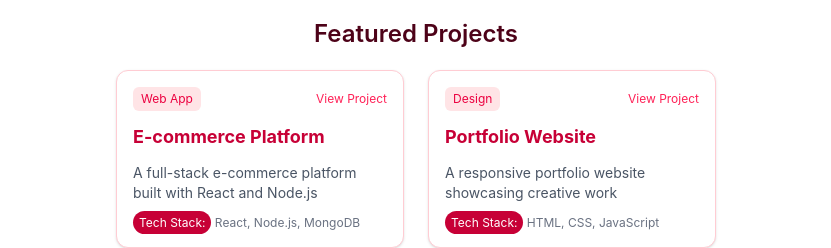
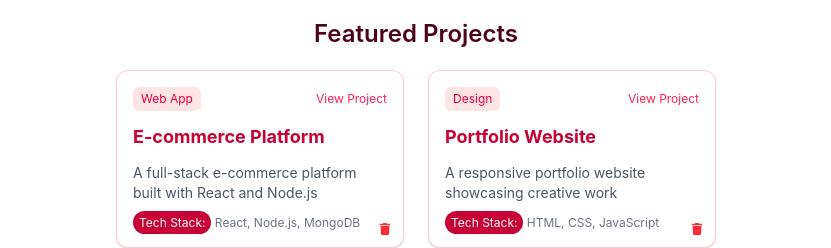
Before and after one commit to carolkithinji35-ai/Creative-Vault-projects-showcase, a React (Vite) app: page / in a window 1280 px wide. Shown: the part 738-986 px from the top of the page, without its empty margins (224-1055 px from the left). Built offline with nearby package versions, Linux system fonts and the light colour scheme.

Commit message:
Add delete functionality for projects in ProjectList and ProjectCard components

```diff
--- a/package.json
+++ b/package.json
@@ -11,7 +11,8 @@
   },
   "dependencies": {
     "react": "^19.2.5",
-    "react-dom": "^19.2.5"
+    "react-dom": "^19.2.5",
+    "react-icons": "^5.6.0"
   },
   "devDependencies": {
     "@eslint/js": "^10.0.1",
--- a/src/App.jsx
+++ b/src/App.jsx
@@ -60,6 +60,12 @@ function App() {
     });
   };
 
+  // delete project button
+  const handleDelete = (id) => {
+    const updatedProjects = projects.filter((project) => project.id !== id);
+    setProjects(updatedProjects);
+  };
+
   return (
     <>
       <Header />
@@ -70,7 +76,7 @@ function App() {
           handleSubmit={handleSubmit}
         />
         <SearchBar />
-        <ProjectList projects={projects} />
+        <ProjectList projects={projects} handleDelete={handleDelete} />
       </main>
     </>
   );
--- a/src/components/projectcard.jsx
+++ b/src/components/projectcard.jsx
@@ -1,6 +1,8 @@
-export default function ProjectCard({project}) {
+import { FaTrash } from "react-icons/fa";
+
+export default function ProjectCard({ project, handleDelete }) {
   return (
-    <div className=" w-full sm:w-72 bg-white border border-rose-200 rounded-xl p-4 shadow-sm flex flex-col gap-3">
+    <div className="relative w-full sm:w-72 bg-white border border-rose-200 rounded-xl p-4 shadow-sm flex flex-col gap-3">
       {/* Top row */}
       <div className="flex justify-between items-center">
         {/* Category */}
@@ -27,8 +29,20 @@ export default function ProjectCard({project}) {
 
       {/* Tech Stack */}
       <p className="text-xs text-gray-500">
-        <span className=" bg-rose-700 text-white py-1 px-1.5 rounded-full">Tech Stack:</span> {project.tech}
+        <span className=" bg-rose-700 text-white py-1 px-1.5 rounded-full">
+          Tech Stack:
+        </span>{" "}
+        {project.tech}
       </p>
+
+      <button
+        onClick={() => {
+          handleDelete(project.id);
+        }}
+        className="absolute bottom-3 right-3 text-red-500 hover:text-red-700 transition text-xs"
+      >
+        <FaTrash />
+      </button>
     </div>
   );
 }
--- a/src/components/projectlist.jsx
+++ b/src/components/projectlist.jsx
@@ -1,12 +1,13 @@
 import ProjectCard from "./projectcard";
 
-const ProjectList = ({ projects }) => {
+
+const ProjectList = ({ projects, handleDelete }) => {
   return (
     <div className="max-w-5xl mx-auto mt-10">
       <h2 className="mb-5 text-2xl text-rose-950 font-semibold text-center">Featured Projects</h2>
       <div className="flex flex-wrap gap-6 justify-center items-stretch">
         {projects.map((project) => (
-          <ProjectCard key={project.id} project={project} />
+          <ProjectCard key={project.id} project={project} handleDelete={handleDelete} />
         ))}
       </div>
     </div>
```
Also changed, not shown: 1 other file (tests, documents, lock files or other folders).
